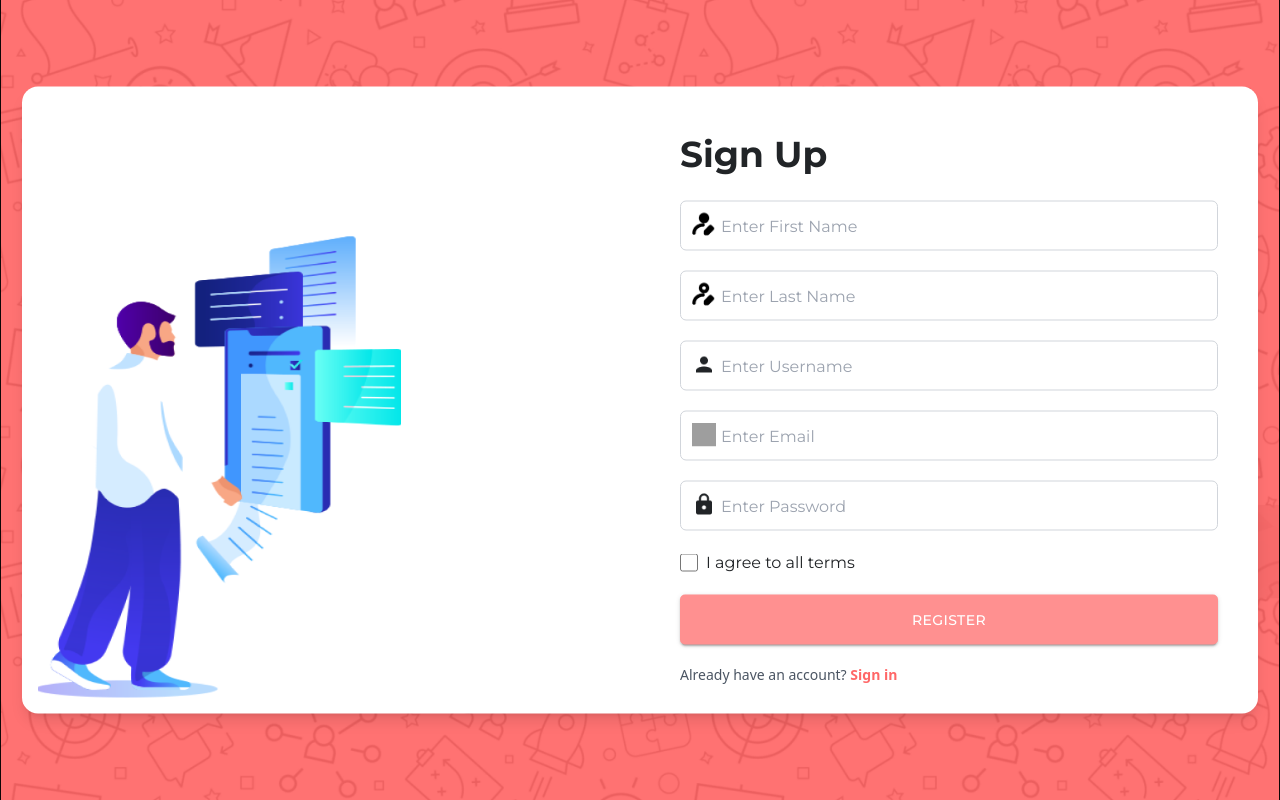
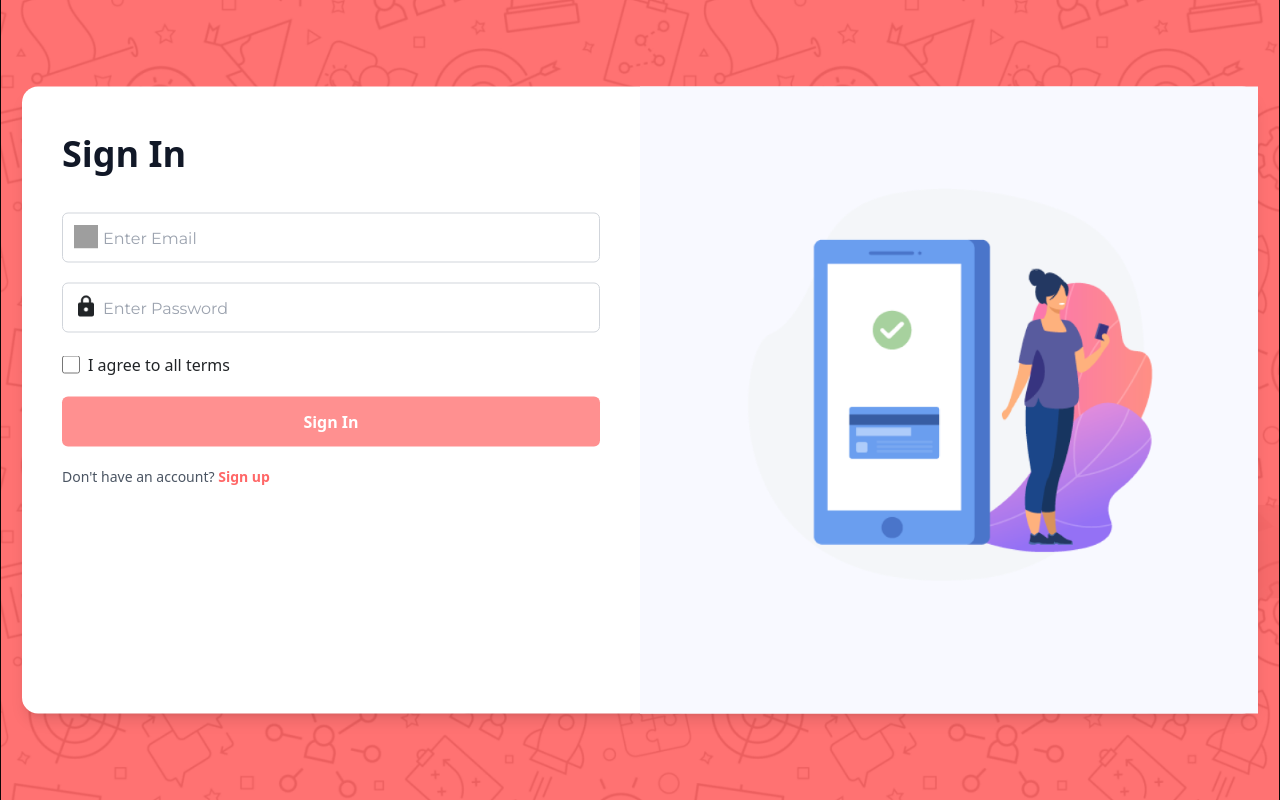
Before and after one commit to Ashish-kumar2020/todo_app, a React (Vite) app in the folder Frontend/: page / in a window 1280 px wide. Built offline with nearby package versions, Linux system fonts and the light colour scheme; grey boxes are pictures that could not be loaded.

Commit message:
created signin component[design]

```diff
--- a/Frontend/package.json
+++ b/Frontend/package.json
@@ -13,6 +13,7 @@
     "@emotion/react": "^11.14.0",
     "@emotion/styled": "^11.14.0",
     "@mui/material": "^6.3.1",
+    "lucide-react": "^0.469.0",
     "react": "^18.3.1",
     "react-dom": "^18.3.1"
   },
--- a/Frontend/src/App.jsx
+++ b/Frontend/src/App.jsx
@@ -1,10 +1,12 @@
 import "./App.css";
+import Signin from "./components/Signin";
 import Signup from "./components/Signup";
 
 function App() {
   return (
     <>
-      <Signup />
+      {/* <Signup /> */}
+      <Signin />
     </>
   );
 }
--- /dev/null
+++ b/Frontend/src/components/Signin.jsx
@@ -0,0 +1,91 @@
+import React from "react";
+import { Mail, Lock } from "lucide-react";
+import BackgroundImg from "../assets/background.png";
+import SignInCharacter from "../assets/SigninCharacter.png";
+
+import EmailIcon from "../assets/Email_icon.png";
+import PasswordIcon from "../assets/password_icon.png";
+
+const Signin = () => {
+  return (
+    <div className="relative w-full h-screen">
+      {/* Background */}
+      <div className="absolute w-full h-full bg-[#FF9090] bg-opacity-20" />
+      <img
+        className="absolute w-full h-full object-cover bg-customRed"
+        src={BackgroundImg}
+        alt="Background"
+      />
+      {/* Main Card */}
+      <div className="absolute top-1/2 left-1/2 transform -translate-x-1/2 -translate-y-1/2 w-[90%] md:w-[80%] lg:w-[1236px] lg:h-[627px] bg-white shadow-lg rounded-2xl flex flex-col lg:flex-row">
+        {/* Left Section (Illustration) */}
+        <div className="w-full lg:w-1/2 p-6 lg:p-10 ">
+          <h1 className="text-[28px] md:text-[36px] font-bold text-gray-900 mb-8">
+            Sign In
+          </h1>
+
+          {/* Input Fields */}
+
+          {[
+            { label: "Enter Email", icon: EmailIcon },
+            { label: "Enter Password", icon: PasswordIcon },
+          ].map((field, index) => (
+            <div className="relative mt-5" key={index}>
+              <input
+                type="text"
+                placeholder={field.label}
+                className="w-full h-[50px] pl-10 border border-gray-300 rounded-md text-sm md:text-base text-inputFontColor font-montserrat focus:outline-none focus:ring-2 focus:ring-customRed"
+                required
+                aria-label={field.label}
+              />
+              <img
+                src={field.icon}
+                alt={`${field.label} Icon`}
+                className="absolute left-3 top-[12px] w-6 h-6"
+              />
+            </div>
+          ))}
+
+          {/* Terms Checkbox */}
+          <div className="mt-5 flex items-center">
+            <input
+              type="checkbox"
+              id="terms"
+              className="w-[18px] h-[18px] mr-2"
+            />
+            <label
+              htmlFor="terms"
+              className="text-signupFontColor text-sm md:text-base"
+            >
+              I agree to all terms
+            </label>
+          </div>
+
+          {/* Sign In Button */}
+          <button className="mt-5 w-full h-[50px] bg-[#FF9090] hover:bg-[#FF7070] text-white font-bold rounded-md transition duration-200">
+            Sign In
+          </button>
+
+          {/* Sign Up Link */}
+          <div className="mt-5 text-center lg:text-left text-sm text-gray-600">
+            Don't have an account?{" "}
+            <a href="/signup" className="text-customRed font-bold">
+              Sign up
+            </a>
+          </div>
+        </div>
+
+        {/* Right Section (Sign In) */}
+        <div className="hidden lg:flex items-center justify-center w-full lg:w-1/2 bg-[#F8F9FF] p-8">
+          <img
+            className="w-full max-w-md"
+            src={SignInCharacter}
+            alt="SignIn Illustration"
+          />
+        </div>
+      </div>
+    </div>
+  );
+};
+
+export default Signin;
```
Also changed, not shown: Frontend/src/assets/SigninCharacter.png (added), 1 other file (tests, documents, lock files or other folders).
